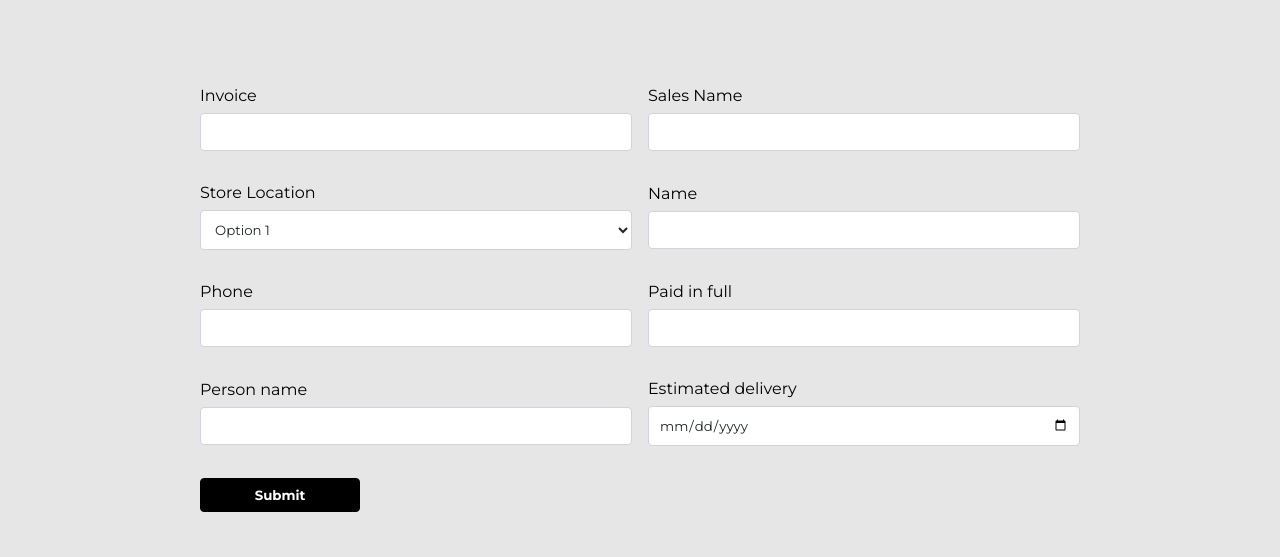
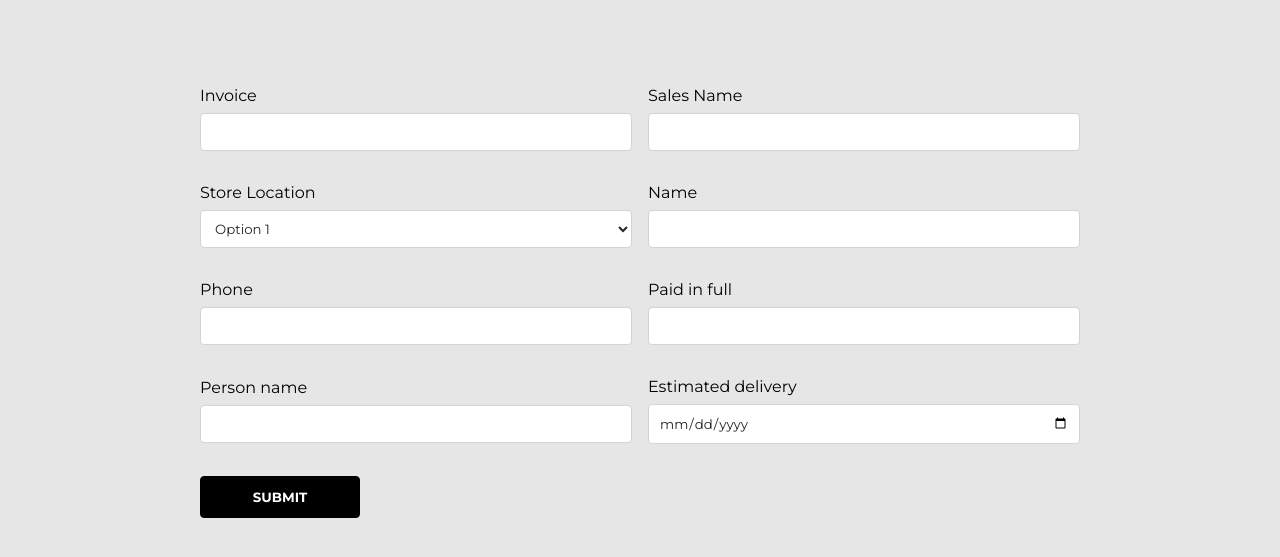
Before and after one commit to sandeep20240/secondform, a plain HTML site: page index.html in a window 1280 px wide. Shown: the part 103-660 px from the top of the page. Drawn offline with Linux system fonts and the light colour scheme.

Commit message:
field height

```diff
--- a/index.html
+++ b/index.html
@@ -58,7 +58,7 @@
       .button {
         background-color: black;
         color: white;
-        padding: 8px 12px;
+        padding: 12px 12px;
         margin-top: 16px;
         width: 100%;
         max-width: 160px;
@@ -82,6 +82,9 @@
         max-width: 250px;
         margin: 0 auto;
       }
+     .mh_38{
+        max-height: 38px;
+     }
 
       @media (min-width: 575.98px) {
         .product_transfer_tags {
@@ -159,7 +162,7 @@
 
             <div class="w_100">
                 <label for=""> Store Location</label>
-              <select name="" id="">
+              <select name="" class="mh_38" id="">
                 <option value="option 1">Option 1</option>
                 <option value="option 2">Option 2</option>
                 <option value="option 3">Option 3</option>
@@ -195,7 +198,7 @@
             </div>
           </div>
 
-          <button class="button">Submit</button>
+          <button class="button">SUBMIT</button>
         </form>
       </div>
     </section>
```
